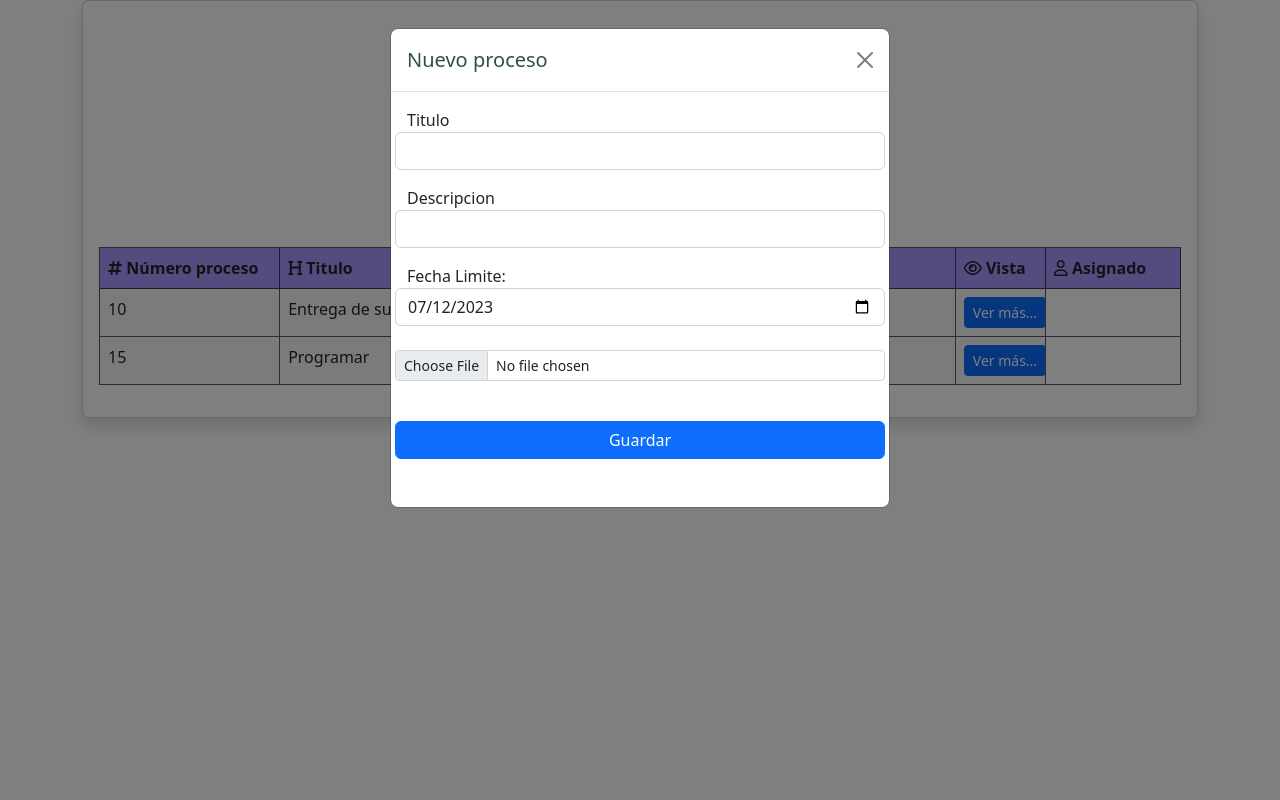
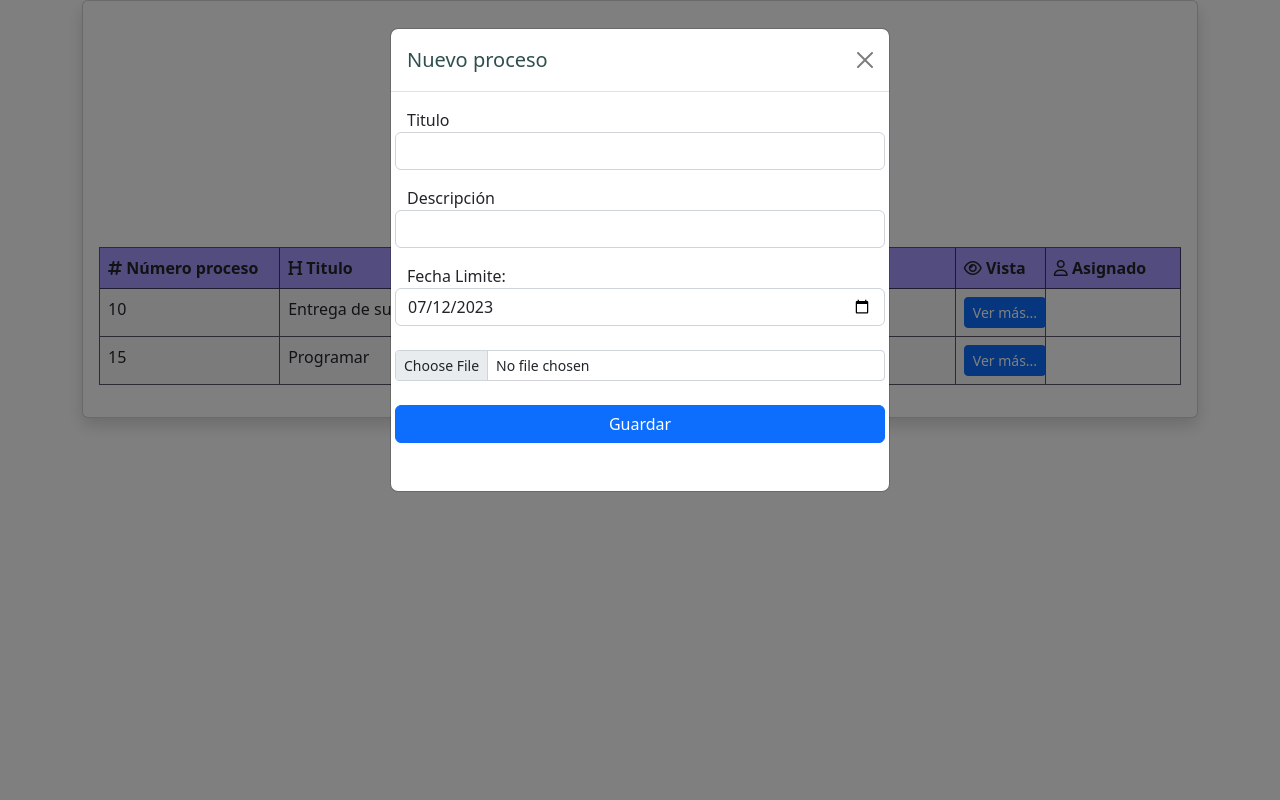
Before and after one commit to deividbautista/Task-Manager-flask, a Flask app: page / in a window 1280 px wide, after a click on "Agregar proceso...". Run offline with Flask 3, Linux system fonts and the light colour scheme; data comes from the database, SQL or seed files in the repository; some libraries are stand-ins or nearby versions.

Commit message:
Add files via upload

```diff
--- a/src/templates/index.html
+++ b/src/templates/index.html
@@ -63,9 +63,12 @@
                                             <label>Titulo</label>
                                             <input type="text" class="form-control mb-3" name="Titulo"
                                                 value="{{datos.Titulo}}">
-                                            <label>Descripcion</label>
+                                            <label>Descripción</label>
                                             <input type="text" class="form-control mb-3" name="Descripcion"
                                                 value="{{datos.Descripcion}}">
+
+                                            <label for="formFileSm" class="form-label"></label>
+                                            <input class="form-control form-control-sm" id="formFileSm" type="file" name="archivo">
 
                                             <div class="modal-footer">
                                                 <button type="button" class="btn btn-secondary"
@@ -83,7 +86,6 @@
                         <div class="modal fade" id="exampleModal-2" tabindex="-1" aria-labelledby="exampleModalLabel-2" aria-hidden="true">
                             <div class="modal-dialog">
                                 <div class="modal-content">
-
                                     <div class="modal-header">
                                         <h1 class="modal-title fs-5" id="exampleModalLabel">Nuevo proceso</h1>
                                         <button type="button" class="btn-close" data-bs-dismiss="modal"
@@ -96,7 +98,7 @@
                                                 <label>Titulo</label>
                                                 <input type="text" class="form-control mb-3" name="Titulo">
 
-                                                <label>Descripcion</label>
+                                                <label>Descripción</label>
                                                 <input type="text" class="form-control mb-3" name="Descripcion">
 
                                                 <label for="fecha">Fecha Limite:</label>
@@ -104,10 +106,6 @@
 
                                                 <label for="formFileSm" class="form-label"></label>
                                                 <input class="form-control form-control-sm" id="formFileSm" type="file" name="archivo">
-
-                                                <div class="mb-3">
-
-                                                </div>
 
                                                 <button class="btn btn-primary mb-3 mt-4" type="submit">Guardar</button>
                                             </div>
```
